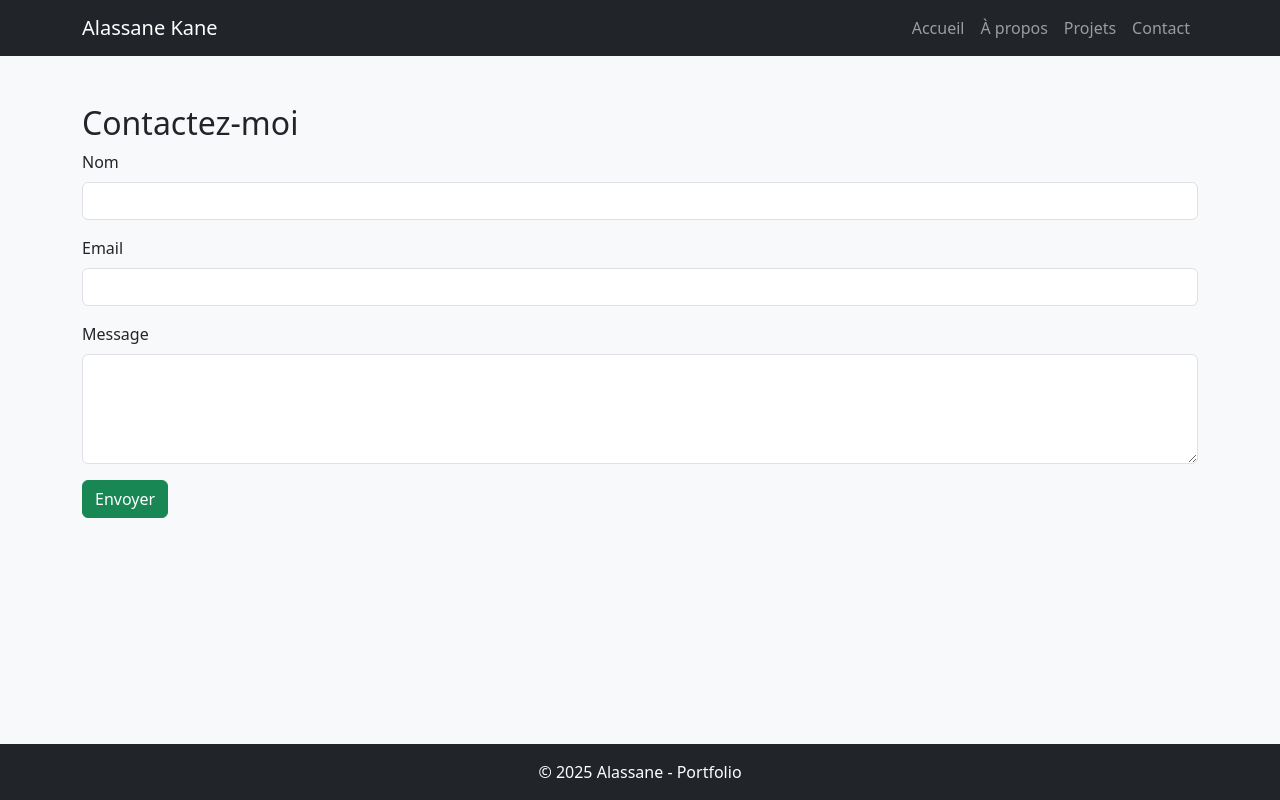
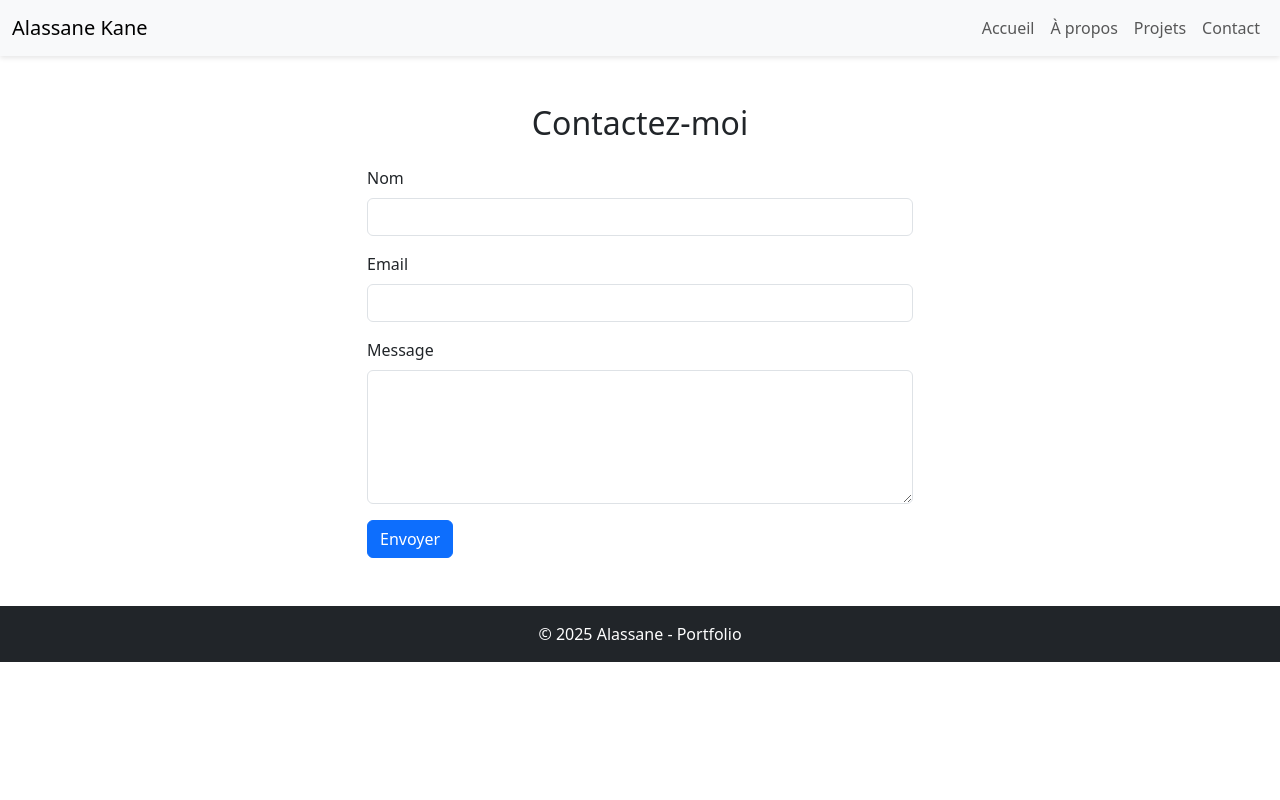
Before and after one commit to kane-crypte/flack, a Flask app: template templates/contact.html in a window 1280 px wide. Run offline with Flask 3, Linux system fonts and the light colour scheme; the template is opened without the code that fills it: values that come from a table or form of the project are taken from there, others are empty.

Commit message:
Premier commit - ajout dossier portfolie

```diff
--- a/app.py
+++ b/app.py
@@ -1,33 +1,66 @@
-from flask import Flask, render_template, request, redirect, url_for
+from flask import Flask, render_template, request, redirect, url_for, flash
+from flask_wtf import FlaskForm
+from wtforms import StringField, TextAreaField
+from wtforms.validators import DataRequired, Email
 import json
+import requests
+import smtplib
+from email.mime.text import MIMEText
+from functools import lru_cache
 
 app = Flask(__name__)
+app.config['SECRET_KEY'] = 'une_clé_secrète_forte_ici'  # Change ceci par une valeur sécurisée !
 
-# Charger les projets depuis un fichier JSON
+class ContactForm(FlaskForm):
+    name = StringField('Nom', validators=[DataRequired()])
+    email = StringField('Email', validators=[DataRequired(), Email()])
+    message = TextAreaField('Message', validators=[DataRequired()])
+
+@lru_cache(maxsize=1)
 def load_projects():
     with open('data/projects.json', 'r', encoding='utf-8') as f:
         return json.load(f)
 
-@app.route('/')
+@app.route('/', methods=['GET', 'POST'])
 def index():
-    return render_template('index.html')
+    # Charger les projets
+    projects = load_projects()
 
-@app.route('/about')
-def about():
-    return render_template('about.html')
+    # Charger les stats GitHub
+    lang_stats = {}
+    try:
+        response = requests.get('https://api.github.com/users/ton-compte/repos')  # Remplace 'ton-compte' par ton username GitHub
+        repos = response.json()
+        for repo in repos:
+            langs = requests.get(repo['languages_url']).json()
+            for lang, bytes in langs.items():
+                lang_stats[lang] = lang_stats.get(lang, 0) + bytes
+        total = sum(lang_stats.values())
+        if total > 0:
+            lang_stats = {lang: round((bytes / total) * 100, 2) for lang, bytes in lang_stats.items()}
+        else:
+            lang_stats = None
+    except:
+        lang_stats = None
 
-@app.route('/projects')
-def projects():
-    projects = load_projects()
-    return render_template('projects.html', projects=projects)
+    # Gérer le formulaire de contact
+    form = ContactForm()
+    if form.validate_on_submit():
+        msg = MIMEText(form.message.data)
+        msg['Subject'] = 'Nouveau message de portfolio'
+        msg['From'] = form.email.data
+        msg['To'] = 'ton_email@example.com'  # Ton email de réception
+        try:
+            with smtplib.SMTP('smtp.gmail.com', 587) as server:
+                server.starttls()
+                server.login('ton_email@example.com', 'ton_mot_de_passe')  # Remplace par tes infos
+                server.send_message(msg)
+            flash('Message envoyé avec succès !', 'success')
+        except Exception as e:
+            flash(f'Erreur lors de l’envoi du message : {str(e)}', 'danger')
+        return redirect(url_for('index') + '#contact')
 
-@app.route('/contact', methods=['GET', 'POST'])
-def contact():
-    if request.method == 'POST':
-        # Ici tu peux traiter le formulaire (ex: envoyer un email)
-        # Pour l’instant, juste rediriger vers la page d’accueil
-        return redirect(url_for('index'))
-    return render_template('contact.html')
+    return render_template('index.html', projects=projects, lang_stats=lang_stats, form=form)
 
 if __name__ == '__main__':
     app.run(debug=True)
--- a/data/projects.json
+++ b/data/projects.json
@@ -3,12 +3,12 @@
         "title": "Projet 1",
         "description": "Description courte du projet 1.",
         "image": "img/projet1.png",
-        "link": "https://github.com/ton-compte/projet1"
+        "link": "https://github.com/kane-crypte/Portfolio"
     },
     {
         "title": "Projet 2",
         "description": "Description courte du projet 2.",
         "image": "img/projet2.png",
-        "link": "https://github.com/ton-compte/projet2"
+        "link": "https://github.com/kane-crypte/formationflutter"
     }
 ]
--- a/static/css/style.css
+++ b/static/css/style.css
@@ -1,11 +1,24 @@
 body {
     background-color: #f8f9fa;
+    font-family: 'Arial', sans-serif;
 }
 
-footer {
-    position: fixed;
-    bottom: 0;
-    width: 100%;
+.navbar {
+    box-shadow: 0 2px 5px rgba(0, 0, 0, 0.1);
+}
+
+.hero-section {
+    text-align: center;
+    padding: 50px 0;
+    background-color: #e9ecef;
+}
+
+.project-card {
+    transition: transform 0.3s;
+}
+
+.project-card:hover {
+    transform: scale(1.05);
 }
 
 .progress {
@@ -19,3 +32,11 @@ footer {
     line-height: 25px;
     border-radius: 12px;
 }
+
+footer {
+    position: relative;
+    background-color: #343a40;
+    color: white;
+    text-align: center;
+    padding: 10px 0;
+}
--- a/templates/base.html
+++ b/templates/base.html
@@ -1,23 +1,17 @@
-<!doctype html>
+<!DOCTYPE html>
 <html lang="fr">
 <head>
-  <meta charset="utf-8" />
-  <meta name="viewport" content="width=device-width, initial-scale=1" />
-  <title>Mon Portfolio</title>
-  <!-- Bootstrap CSS CDN -->
-  <link href="https://cdn.jsdelivr.net/npm/bootstrap@5.3.0/dist/css/bootstrap.min.css" rel="stylesheet" />
-  <!-- Font Awesome CDN -->
-  <link rel="stylesheet" href="https://cdnjs.cloudflare.com/ajax/libs/font-awesome/6.4.0/css/all.min.css" />
-  <!-- CSS personnalisé -->
-  <link rel="stylesheet" href="{{ url_for('static', filename='css/style.css') }}" />
+    <meta charset="UTF-8">
+    <meta name="viewport" content="width=device-width, initial-scale=1.0">
+    <title>Alassane Kane</title>
+    <link rel="stylesheet" href="{{ url_for('static', filename='style.css') }}">
+    <link href="https://cdn.jsdelivr.net/npm/bootstrap@5.3.0/dist/css/bootstrap.min.css" rel="stylesheet">
 </head>
 <body>
-
-<nav class="navbar navbar-expand-lg navbar-dark bg-dark">
-  <div class="container">
+    <nav class="navbar navbar-expand-lg navbar-light bg-light">
+        <div class="container-fluid">
             <a class="navbar-brand" href="{{ url_for('index') }}">Alassane Kane</a>
-    <button class="navbar-toggler" type="button" data-bs-toggle="collapse" data-bs-target="#navbarNav"
-      aria-controls="navbarNav" aria-expanded="false" aria-label="Toggle navigation">
+            <button class="navbar-toggler" type="button" data-bs-toggle="collapse" data-bs-target="#navbarNav" aria-controls="navbarNav" aria-expanded="false" aria-label="Toggle navigation">
                 <span class="navbar-toggler-icon"></span>
             </button>
             <div class="collapse navbar-collapse" id="navbarNav">
@@ -30,16 +24,22 @@
             </div>
         </div>
     </nav>
-
-<div class="container my-5">
+    <div class="container mt-4">
+        {% with messages = get_flashed_messages(with_categories=true) %}
+            {% if messages %}
+                {% for category, message in messages %}
+                    <div class="alert alert-{{ category }} alert-dismissible fade show" role="alert">
+                        {{ message }}
+                        <button type="button" class="btn-close" data-bs-dismiss="alert" aria-label="Close"></button>
+                    </div>
+                {% endfor %}
+            {% endif %}
+        {% endwith %}
         {% block content %}{% endblock %}
     </div>
-
-<footer class="bg-dark text-white text-center py-3">
-  &copy; 2025 Alassane - Portfolio
+    <footer class="bg-dark text-white text-center py-3 mt-5">
+        © 2025 Alassane - Portfolio
     </footer>
-
-<!-- Bootstrap JS CDN -->
     <script src="https://cdn.jsdelivr.net/npm/bootstrap@5.3.0/dist/js/bootstrap.bundle.min.js"></script>
 </body>
 </html>
--- a/templates/contact.html
+++ b/templates/contact.html
@@ -1,19 +1,22 @@
 {% extends "base.html" %}
 {% block content %}
-<h2>Contactez-moi</h2>
-<form method="post">
+<section class="container my-5">
+    <h2 class="text-center mb-4">Contactez-moi</h2>
+    <form method="POST" action="{{ url_for('contact') }}" class="col-md-6 mx-auto">
+        {{ form.hidden_tag() }}
         <div class="mb-3">
-    <label for="name" class="form-label">Nom</label>
-    <input type="text" class="form-control" id="name" name="name" required>
+            <label for="name" class="form-label">{{ form.name.label }}</label>
+            {{ form.name(class="form-control") }}
         </div>
         <div class="mb-3">
-    <label for="email" class="form-label">Email</label>
-    <input type="email" class="form-control" id="email" name="email" required>
+            <label for="email" class="form-label">{{ form.email.label }}</label>
+            {{ form.email(class="form-control") }}
         </div>
         <div class="mb-3">
-    <label for="message" class="form-label">Message</label>
-    <textarea class="form-control" id="message" name="message" rows="4" required></textarea>
+            <label for="message" class="form-label">{{ form.message.label }}</label>
+            {{ form.message(class="form-control", rows=5) }}
         </div>
-  <button type="submit" class="btn btn-success">Envoyer</button>
+        <button type="submit" class="btn btn-primary">Envoyer</button>
     </form>
+</section>
 {% endblock %}
```
Also changed, not shown: templates/about.html (+11 -8 lines), templates/index.html (+6 -5 lines), templates/projects.html (+5 -3 lines). Lines whose indentation alone changed are shown as unchanged.
